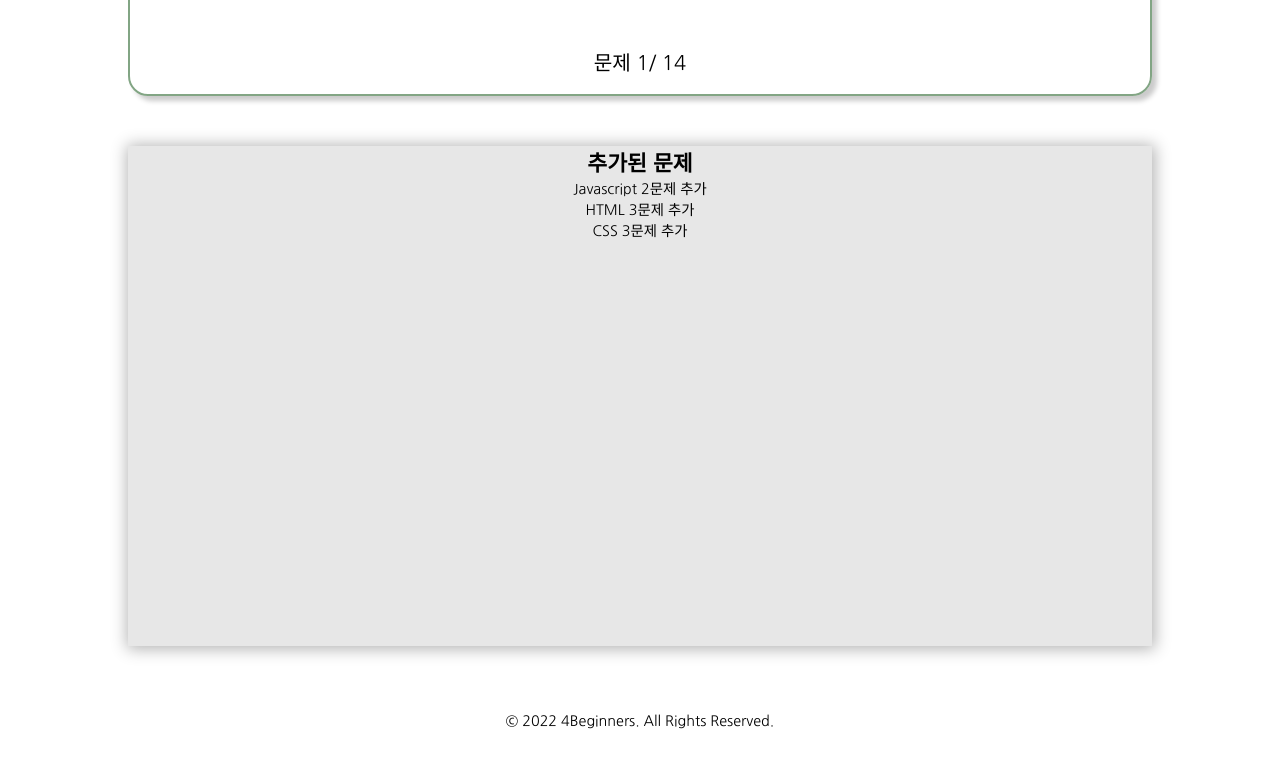
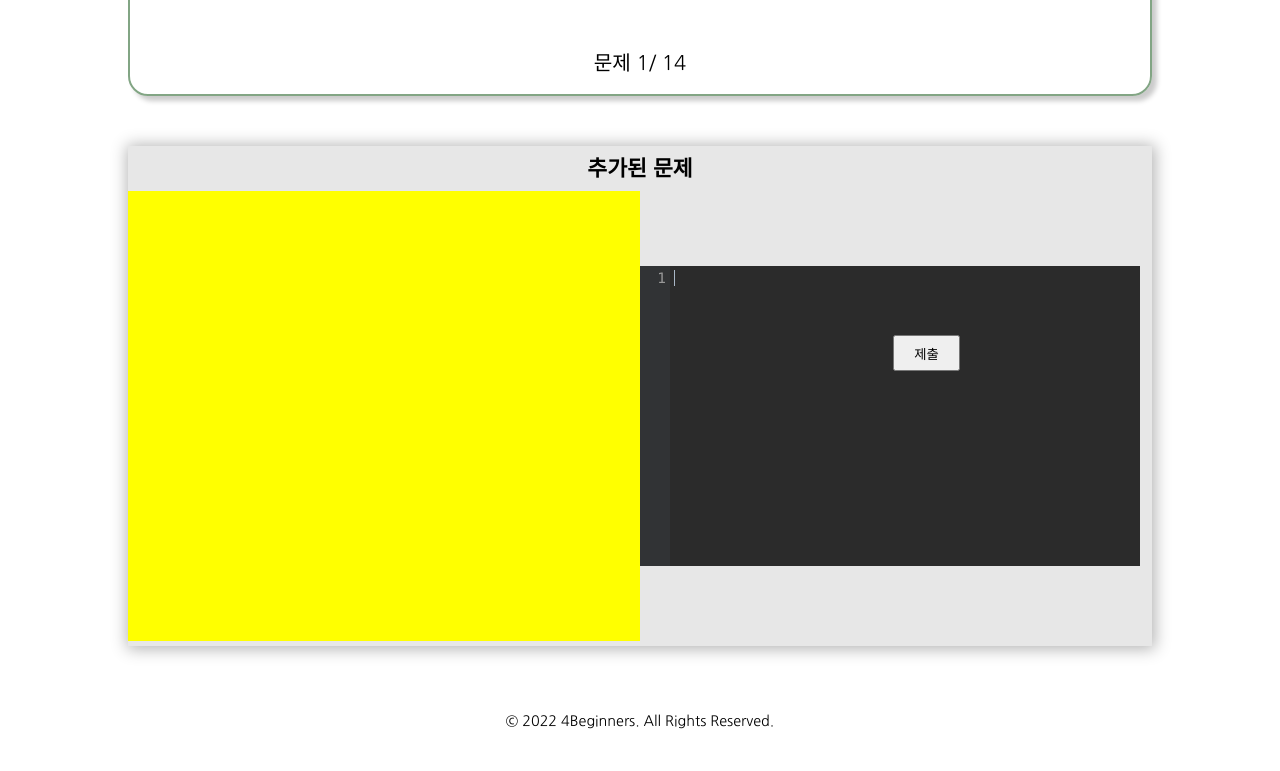
Before and after one commit to kimjy1/4Beginners, a plain HTML site: page index.html in a window 1280 px wide. Shown: the part 629-1400 px from the top of the page. Drawn offline with nearby package versions, Linux system fonts and the light colour scheme.

Commit message:
메인 페이지 코딩
서브 페이지에 있는 소스코드 편집기 가져옴.
문제 추가하여 소스코드 편집기로 문제 맞추기 넣을 예정

```diff
--- a/css/main.css
+++ b/css/main.css
@@ -65,13 +65,35 @@
 }
 
 /* 메인 - 퀴즈 섹션 / 두 번째  */
-#wrap main > div[class*="question"] {
+#wrap main > div[class*="solution"] {
   width: 80%;
   height: 500px;
   display: flex;
-  flex-flow: column nowrap;
+  flex-flow: row wrap;
   justify-content: flex-start;
   align-items: center;
   background: #e7e7e7;
   box-shadow: 1px 1px 15px 2px rgb(0 0 0 / 30%);
 }
+
+#wrap main > div[class*="solution"] > h2 {
+  width: 100%;
+  text-align: center;
+}
+
+#wrap main > div[class*="solution"] > div[class*="guide"] {
+  width: 50%;
+  height: 450px;
+  background: yellow;
+}
+
+#wrap main > div[class*="solution"] > #editor {
+  position: relative;
+}
+
+#wrap main > div[class*="solution"] > button {
+  padding: 0.5% 1.5%;
+  position: absolute;
+  right: 25%;
+  bottom: -25%;
+}
--- a/index.html
+++ b/index.html
@@ -109,11 +109,13 @@
           <p id="progress">진행 정보</p>
         </div>
 
-        <div class="question textEditor">
+        <div class="solution-container">
           <h2>추가된 문제</h2>
-          <p>Javascript 2문제 추가</p>
-          <p>HTML 3문제 추가</p>
-          <p>CSS 3문제 추가</p>
+
+          <div class="guide"></div>
+
+          <textarea name="" id="editor"></textarea>
+          <button type="button" id="btn1">제출</button>
         </div>
       </main>
       <footer>© 2022 4Beginners. All Rights Reserved.</footer>
--- a/script/main.js
+++ b/script/main.js
@@ -2,6 +2,46 @@
 document.querySelector(".home").addEventListener("click", function () {
   location.reload();
 })
+
+// 상수 선언
+const aTag = document.querySelectorAll("a");
+const divTag = document.querySelectorAll("div");
+const liTag = document.querySelectorAll("li");
+const logo = document.querySelector(".home");
+const search = document.querySelector("label:nth-of-type(1)");
+const language = document.querySelector("label:nth-of-type(2)");
+const quizcontainer = document.querySelector(".grid");
+
+// 다크모드 이벤트 시작
+document.querySelector("#nightmode").addEventListener("click", function () {
+  if (this.checked == true) {
+    document.querySelector("body").style.backgroundColor = "#000";
+    document.querySelector("body").style.color = "#fff";
+    for (let i = 0; i < aTag.length; i++) {
+      aTag[i].style.color = "#fff";
+      divTag[i].style.color = "#fff";
+      liTag[i].style.color = "#fff";
+      logo.style.backgroundImage = "url(../img/night_logo.png)";
+      search.style.backgroundImage = "url(../img/nightmode_search.png)";
+      language.style.backgroundImage = "url(../img/nightmode_language.png)";
+      // quizcontainer.style.boxShadow = "0px 0px 0px  rgba(0, 0, 0 / 0%);";
+      console.log(quizcontainer);
+    }
+  } else if (this.checked == false) {
+    document.querySelector("body").style.backgroundColor = "#fff";
+    document.querySelector("body").style.color = "#000";
+    for (let i = 0; i < aTag.length; i++) {
+      aTag[i].style.color = "#000";
+      divTag[i].style.color = "#000";
+      liTag[i].style.color = "#000";
+      logo.style.backgroundImage = "url(../img/day_logo.png)";
+      search.style.backgroundImage = "url(../img/search.png)";
+      language.style.backgroundImage = "url(../img/language.png)";
+      // quizcontainer.style.boxShadow = "5px 5px 5px #cbcbcb;";
+    }
+  }
+})
+// 다크모드 이벤트 끝
 
 // 메인 - 문제 객체(생성자 함수)
 function Question(text, choice, answer) {
@@ -113,42 +153,31 @@ for (let i = 0; i < btn.length; i++) {
 
 updateQuiz();
 
-// 상수 선언
-const aTag = document.querySelectorAll("a");
-const divTag = document.querySelectorAll("div");
-const liTag = document.querySelectorAll("li");
-const logo = document.querySelector(".home");
-const search = document.querySelector("label:nth-of-type(1)");
-const language = document.querySelector("label:nth-of-type(2)");
-const quizcontainer = document.querySelector(".grid");
+let textarea = document.getElementById("editor");
+let editor = CodeMirror.fromTextArea(textarea, {
+  firstLineNumber: 1, // 시작 줄 번호 설정
+  lineNumbers: true, // 줄번호 표시 설정
+  lineWrapping: true, // true면 줄넘김, false면 줄넘김X
+  tabSize: 2, // 들여쓰기 사이즈 설정
+  mode: "javascript", // 언어 설정
+  theme: "darcula", // 테마 설정
+  autoRefresh: true, // 초기화할 때 편집기가 표시되지 않은 경우 처음 표시될 때 새로 고쳐지도록 true로 설정할 수 있는 옵션
+  smartIndent: true,
+  matchbrackets: true,
+  autofocus: true,
+  autoCloseBrackets: true, // 괄호 자동으로 닫기 설정
+  lint: true,
+  extraKeys: { "Ctrl-Space": "autocomplete" }, // 컨트롤 스페이스를 누르면 자동완성 기능이 나옴.
+});
+editor.setSize("500", "300");
 
-// 다크모드 이벤트 시작
-document.querySelector("#nightmode").addEventListener("click", function () {
-  if (this.checked == true) {
-    document.querySelector("body").style.backgroundColor = "#000";
-    document.querySelector("body").style.color = "#fff";
-    for (let i = 0; i < aTag.length; i++) {
-      aTag[i].style.color = "#fff";
-      divTag[i].style.color = "#fff";
-      liTag[i].style.color = "#fff";
-      logo.style.backgroundImage = "url(../img/night_logo.png)";
-      search.style.backgroundImage = "url(../img/nightmode_search.png)";
-      language.style.backgroundImage = "url(../img/nightmode_language.png)";
-      // quizcontainer.style.boxShadow = "0px 0px 0px  rgba(0, 0, 0 / 0%);";
-      console.log(quizcontainer);
-    }
-  } else if (this.checked == false) {
-    document.querySelector("body").style.backgroundColor = "#fff";
-    document.querySelector("body").style.color = "#000";
-    for (let i = 0; i < aTag.length; i++) {
-      aTag[i].style.color = "#000";
-      divTag[i].style.color = "#000";
-      liTag[i].style.color = "#000";
-      logo.style.backgroundImage = "url(../img/day_logo.png)";
-      search.style.backgroundImage = "url(../img/search.png)";
-      language.style.backgroundImage = "url(../img/language.png)";
-      // quizcontainer.style.boxShadow = "5px 5px 5px #cbcbcb;";
-    }
+let answer = "display: " + "inline-block;";
+
+document.getElementById("btn1").onclick = function () {
+  let value = editor.getValue();
+  if (value == answer) {
+    alert("성공!");
+  } else {
+    alert("실패");
   }
-})
-// 다크모드 이벤트 끝
+};
```
Also changed, not shown: sub.html (+1 -0 lines).
